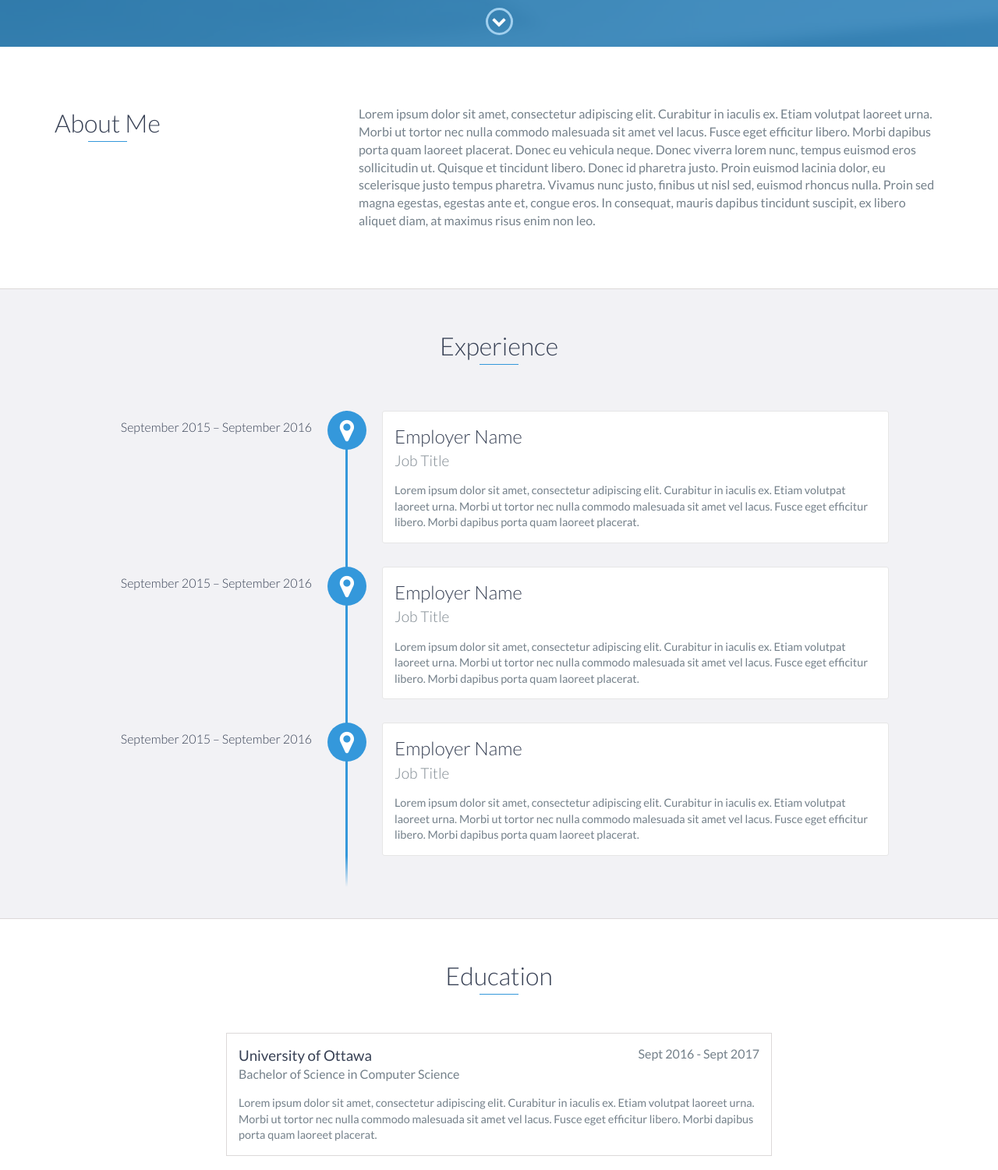
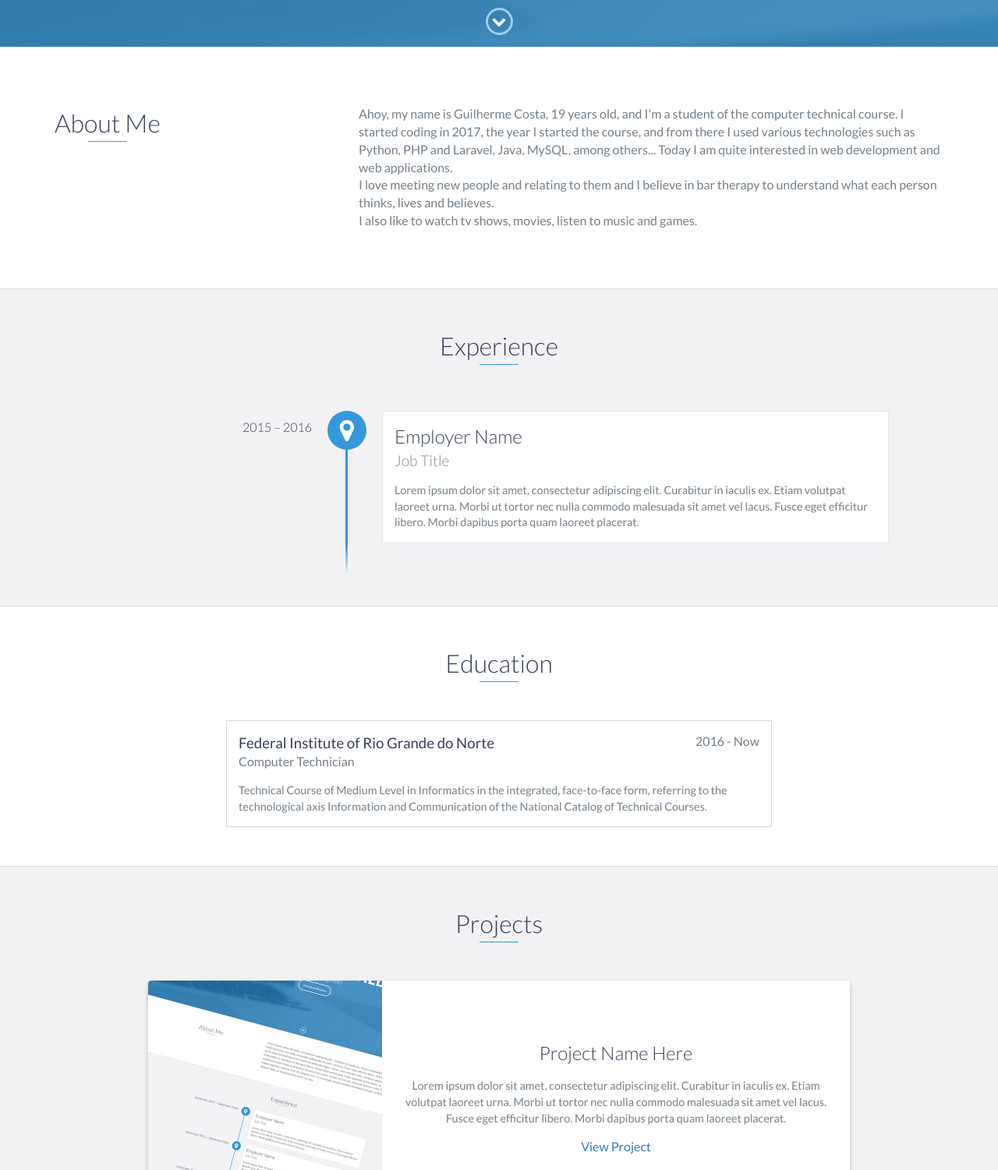
Before and after one commit to guilhermecostam/my-portfolio, a plain HTML site: page index-US.html in a window 1280 px wide. Shown: the part 740-2241 px from the top of the page at 78% size. Drawn offline with nearby package versions, Linux system fonts and the light colour scheme.

Commit message:
Add conteudo ao site

```diff
--- a/index-US.html
+++ b/index-US.html
@@ -40,9 +40,6 @@
                 <a href="#skills">Skills</a>
             </li>
             <li>
-                <a href="#contact">Contact</a>
-            </li>
-            <li>
                 <a href="#"><img src="images/brasil.png" style="height: 25px;"></a>
             </li>
         </ul>
@@ -63,10 +60,10 @@
                         <a class="social-2-0" href="https://www.linkedin.com/in/guilhermecostam/" target="_blank"><i class="fa fa-linkedin"
                         aria-hidden="true"></i></a>
                     </li>
-                    <li class="li-social-links-2-0">
+                    <!-- <li class="li-social-links-2-0">
                         <a class="social-2-0" href="https://twitter.com/" target="_blank"><i class="fa fa-twitter"
                         aria-hidden="true"></i></a>
-                    </li>
+                    </li> -->
                     <li class="li-social-links-2-0">
                         <a class="social-2-0" href="mailto:guilhermecostadev@gmail.com?subject=Hello" target="_blank"><i class="fa fa-envelope"
                         aria-hidden="true"></i></a>
@@ -101,9 +98,10 @@
                 </div>
                 <div class="col-md-8">
                     <p>
-                        Lorem ipsum dolor sit amet, consectetur adipiscing elit. Curabitur in iaculis ex. Etiam volutpat laoreet urna. Morbi ut tortor nec nulla commodo malesuada sit amet vel lacus. Fusce eget efficitur libero. Morbi dapibus porta quam laoreet placerat. Donec
-                        eu vehicula neque. Donec viverra lorem nunc, tempus euismod eros sollicitudin ut. Quisque et tincidunt libero. Donec id pharetra justo. Proin euismod lacinia dolor, eu scelerisque justo tempus pharetra. Vivamus nunc justo, finibus
-                        ut nisl sed, euismod rhoncus nulla. Proin sed magna egestas, egestas ante et, congue eros. In consequat, mauris dapibus tincidunt suscipit, ex libero aliquet diam, at maximus risus enim non leo.
+                        Ahoy, my name is Guilherme Costa, 19 years old, and I'm a student of the computer technical course. I started coding in 2017, the year I started the course, and from there I used various technologies such as Python, PHP and Laravel, Java, MySQL, among
+                        others... Today I am quite interested in web development and web applications.
+                        <br>I love meeting new people and relating to them and I believe in bar therapy to understand what each person thinks, lives and believes.
+                        <br>I also like to watch tv shows, movies, listen to music and games.
                     </p>
                 </div>
             </div>
@@ -114,7 +112,7 @@
     <div id="experience" class="background-alt">
         <h2 class="heading">Experience</h2>
         <div id="experience-timeline">
-            <div data-date="September 2015 – September 2016">
+            <div data-date="2015 – 2016">
                 <h3>Employer Name</h3>
                 <h4>Job Title</h4>
                 <p>
@@ -122,21 +120,13 @@
                 </p>
             </div>
 
-            <div data-date="September 2015 – September 2016">
+            <!--<div data-date="September 2015 – September 2016">
                 <h3>Employer Name</h3>
                 <h4>Job Title</h4>
                 <p>
                     Lorem ipsum dolor sit amet, consectetur adipiscing elit. Curabitur in iaculis ex. Etiam volutpat laoreet urna. Morbi ut tortor nec nulla commodo malesuada sit amet vel lacus. Fusce eget efficitur libero. Morbi dapibus porta quam laoreet placerat.
                 </p>
-            </div>
-
-            <div data-date="September 2015 – September 2016">
-                <h3>Employer Name</h3>
-                <h4>Job Title</h4>
-                <p>
-                    Lorem ipsum dolor sit amet, consectetur adipiscing elit. Curabitur in iaculis ex. Etiam volutpat laoreet urna. Morbi ut tortor nec nulla commodo malesuada sit amet vel lacus. Fusce eget efficitur libero. Morbi dapibus porta quam laoreet placerat.
-                </p>
-            </div>
+            </div>-->
         </div>
     </div>
     <!-- End #experience -->
@@ -144,16 +134,16 @@
     <div id="education">
         <h2 class="heading">Education</h2>
         <div class="education-block">
-            <h3>University of Ottawa</h3>
-            <span class="education-date">Sept 2016 - Sept 2017</span>
-            <h4>Bachelor of Science in Computer Science</h4>
+            <h3>Federal Institute of Rio Grande do Norte</h3>
+            <span class="education-date">2016 - Now</span>
+            <h4>Computer Technician</h4>
             <p>
-                Lorem ipsum dolor sit amet, consectetur adipiscing elit. Curabitur in iaculis ex. Etiam volutpat laoreet urna. Morbi ut tortor nec nulla commodo malesuada sit amet vel lacus. Fusce eget efficitur libero. Morbi dapibus porta quam laoreet placerat.
+                Technical Course of Medium Level in Informatics in the integrated, face-to-face form, referring to the technological axis Information and Communication of the National Catalog of Technical Courses.
             </p>
         </div>
         <!-- End .education-block -->
 
-        <div class="education-block">
+        <!-- <div class="education-block">
             <h3>University of Ottawa</h3>
             <span class="education-date">Sept 2016 - Sept 2017</span>
             <h4>Bachelor of Science in Computer Science</h4>
@@ -168,7 +158,7 @@
                     Lorem ipsum dolor sit amet, consectetur adipiscing elit.
                 </li>
             </ul>
-        </div>
+        </div> -->
         <!-- End .education-block -->
     </div>
     <!-- End #education -->
@@ -248,9 +238,9 @@
                         <li>
                             <a href="https://www.linkedin.com/in/guilhermecostam/" target="_blank"><i class="fa fa-linkedin" aria-hidden="true"></i></a>
                         </li>
-                        <li>
+                        <!-- <li>
                             <a href="https://twitter.com/" target="_blank"><i class="fa fa-twitter" aria-hidden="true"></i></a>
-                        </li>
+                        </li> -->
                         <li>
                             <a href="mailto:guilhermecostadev@gmail.com?subject=Hello" target="_blank"><i class="fa fa-envelope" aria-hidden="true"></i></a>
                         </li>
```
